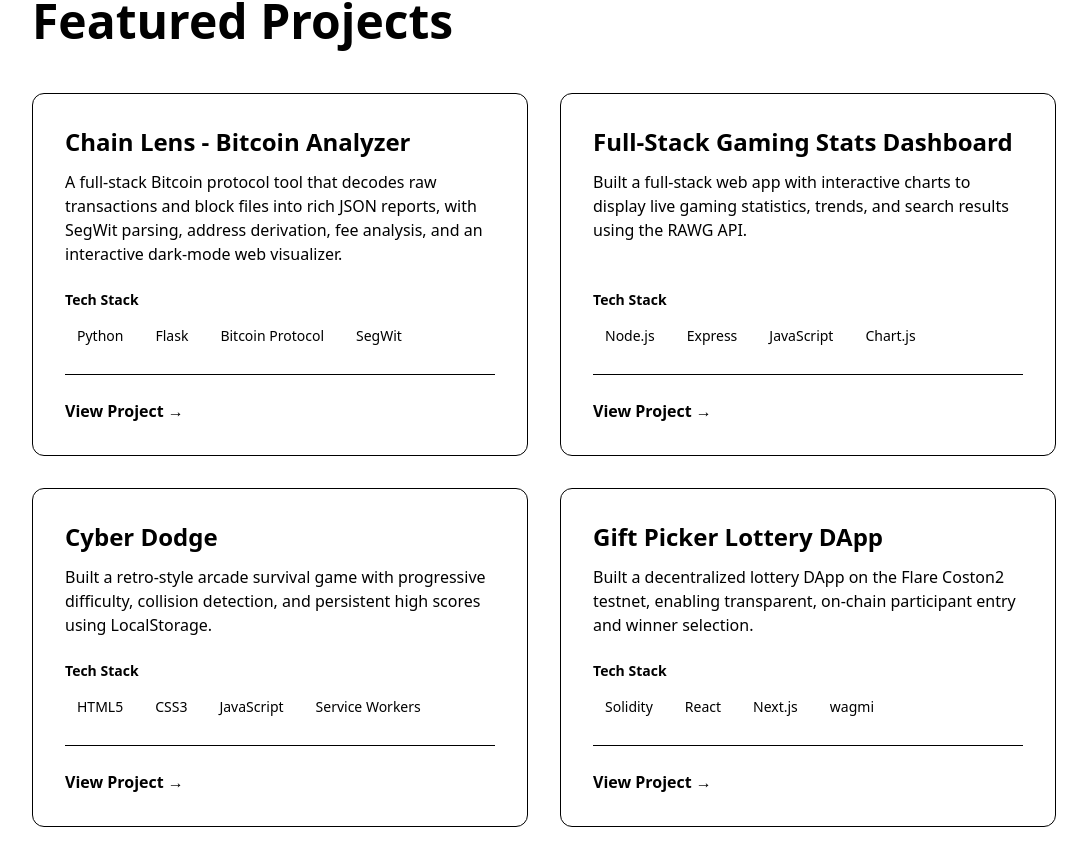
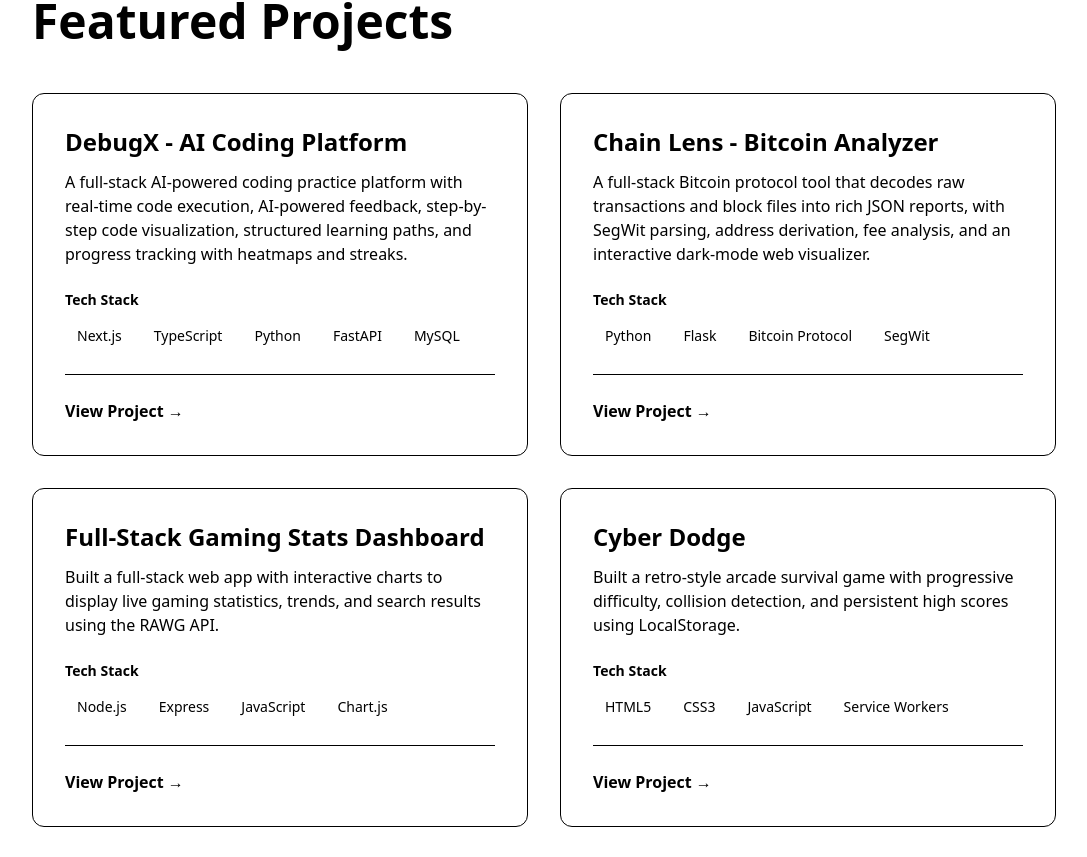
Before and after one commit to abhiraj75/Personal-Portfolio-Website, a Next.js app: page / in a window 1280 px wide. Shown: the part 1716-2573 px from the top of the page, without its empty margins (96-1183 px from the left). Built offline with nearby package versions, Linux system fonts and the light colour scheme.

Commit message:
feat: add DebugX project to featured projects

```diff
--- a/app/page.tsx
+++ b/app/page.tsx
@@ -16,6 +16,13 @@ export default function Portfolio() {
   }
 
   const projects = [
+    {
+      title: 'DebugX - AI Coding Platform',
+      description: 'A full-stack AI-powered coding practice platform with real-time code execution, AI-powered feedback, step-by-step code visualization, structured learning paths, and progress tracking with heatmaps and streaks.',
+      tech: ['Next.js', 'TypeScript', 'Python', 'FastAPI', 'MySQL'],
+      github: 'https://github.com/abhiraj75/DebugX',
+      link: 'https://debugxfrontend.vercel.app',
+    },
     {
       title: 'Chain Lens - Bitcoin Analyzer',
       description: 'A full-stack Bitcoin protocol tool that decodes raw transactions and block files into rich JSON reports, with SegWit parsing, address derivation, fee analysis, and an interactive dark-mode web visualizer.',
```
